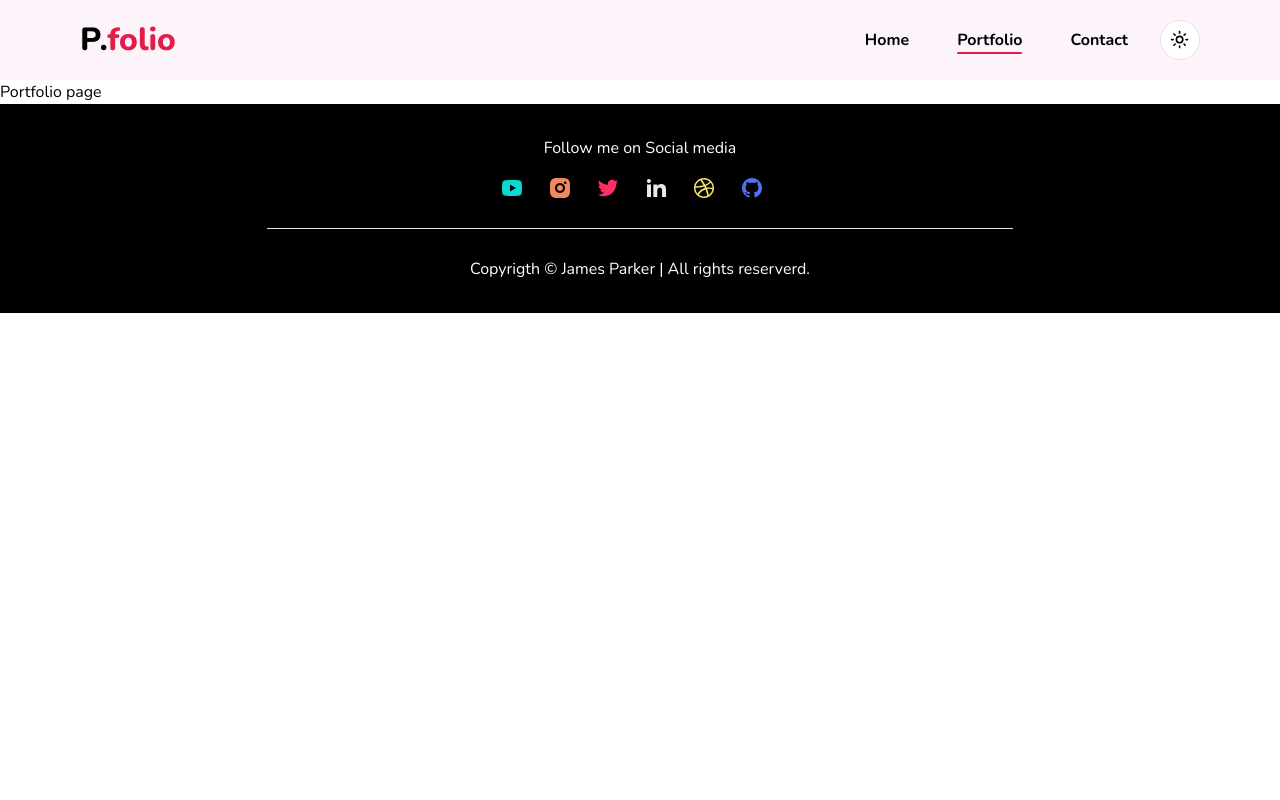
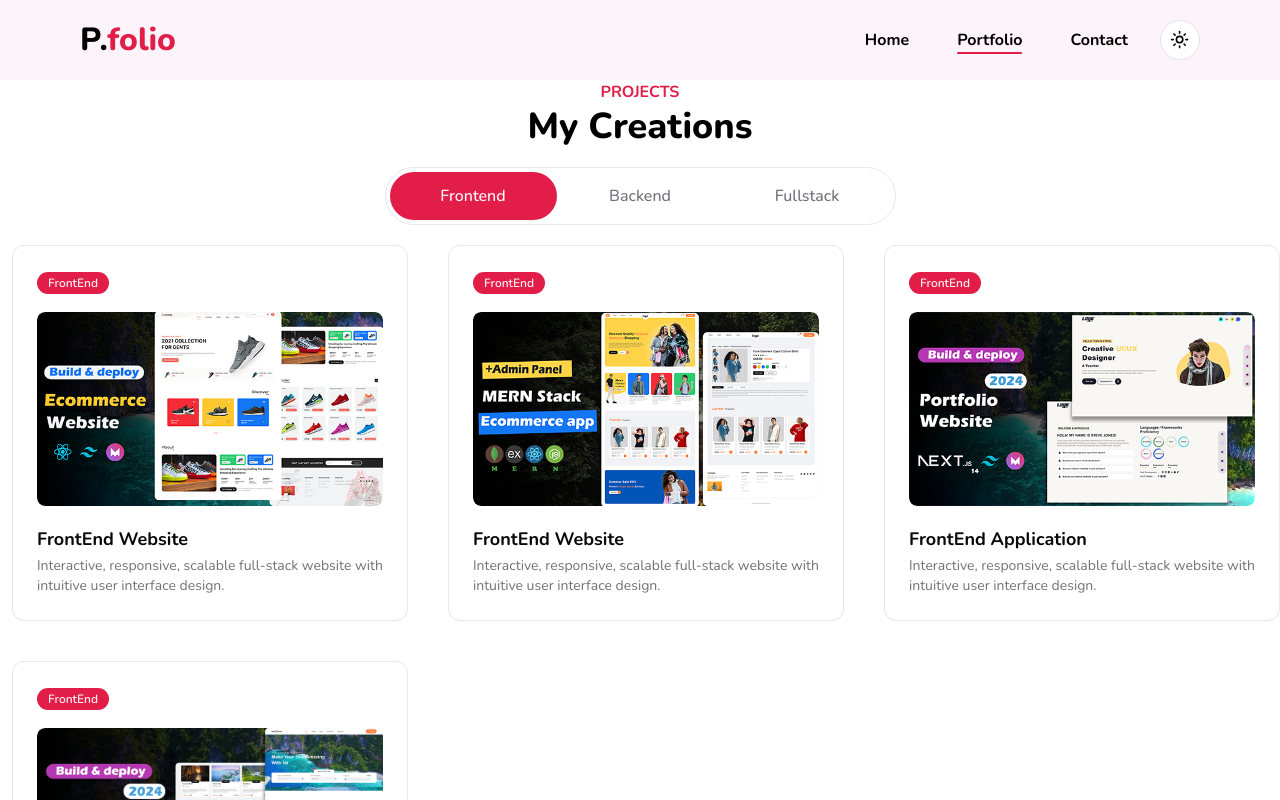
Before and after one commit to Jisap/portfolio2024, a Next.js app: page /portfolio in a window 1280 px wide. Shown: the top 800 px of the page. Built offline with nearby package versions, Linux system fonts and the light colour scheme.

Commit message:
portfolio page

```diff
--- a/app/portfolio/page.jsx
+++ b/app/portfolio/page.jsx
@@ -1,8 +1,92 @@
-import React from 'react'
+'use client'
+
+import PfolioCard from "@/components/PfolioCard"
+import { Tabs, TabsContent, TabsList, TabsTrigger } from "@/components/ui/tabs"
+import { WORKDATA } from "@/constants/data"
+
+
 
 const portfolioPage = () => {
   return (
-    <div>Portfolio page</div>
+    <section>
+      {/* title */}
+      <div className='flexCenter flex-col font-bold'>
+        <span className='text-primary uppercase'>Projects</span>
+        <h3 className='h3 font-extrabold'>My Creations</h3>
+      </div>
+      {/* container */}
+      <div className='flex flex-col xl:flex-row gap-16'>
+        <Tabs defaultValue='front'>
+          <TabsList className='w-full grid grid-cols-3 max-w-[511px] border dark:border-secondary mx-auto bg-white dark:bg-transparent'>
+            <TabsTrigger value='front'>Frontend</TabsTrigger>
+            <TabsTrigger value='back'>Backend</TabsTrigger>
+            <TabsTrigger value='full'>Fullstack</TabsTrigger>
+          </TabsList>
+
+          {/* tabs content */}
+          <div className='pt-12 xl:pt-3 pl-3'>
+            {/* frontend */}
+            <TabsContent value='front'>
+              <div className="grid gap-10 grid-cols-1 sm:grid-cols-2 xl:grid-cols-3">
+                {WORKDATA.map((project, i) => {
+                  if (project.category === 'frontEnd') {
+                    return (
+                      <div key={i} className='flexCenter'>
+                        <PfolioCard
+                          url={project.url}
+                          title={project.title}
+                          category={project.category}
+                          des={project.des}
+                        />
+                      </div>
+                    )
+                  }
+                })}
+              </div>
+            </TabsContent>
+
+            {/* backend */}
+            <TabsContent value='back'>
+              <div className="grid gap-10 grid-cols-1 sm:grid-cols-2 xl:grid-cols-3">
+                {WORKDATA.map((project, i) => {
+                  if (project.category === 'backEnd') {
+                    return (
+                      <div key={i} className='flexCenter'>
+                        <PfolioCard
+                          url={project.url}
+                          title={project.title}
+                          category={project.category}
+                          des={project.des}
+                        />
+                      </div>
+                    )
+                  }
+                })}
+              </div>
+            </TabsContent>
+
+            <TabsContent value='full'>
+              <div className="grid gap-10 grid-cols-1 sm:grid-cols-2 xl:grid-cols-3">
+                {WORKDATA.map((project, i) => {
+                  if (project.category === 'fullStack') {
+                    return (
+                      <div key={i} className='flexCenter'>
+                        <PfolioCard
+                          url={project.url}
+                          title={project.title}
+                          category={project.category}
+                          des={project.des}
+                        />
+                      </div>
+                    )
+                  }
+                })}
+              </div>
+            </TabsContent>
+          </div>
+        </Tabs>
+      </div>
+    </section>
   )
 }
 
```
